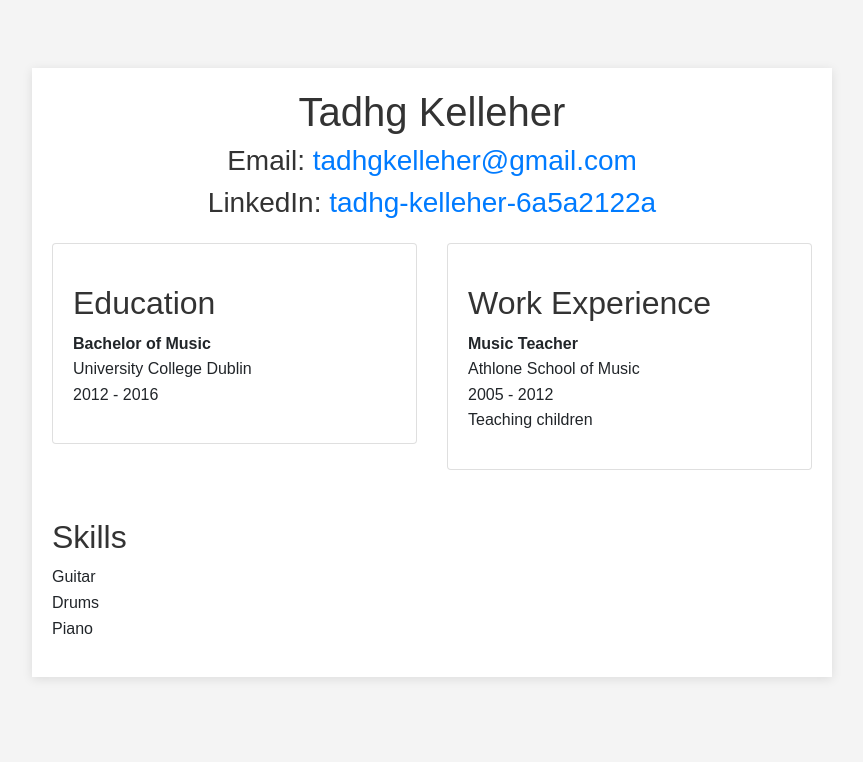
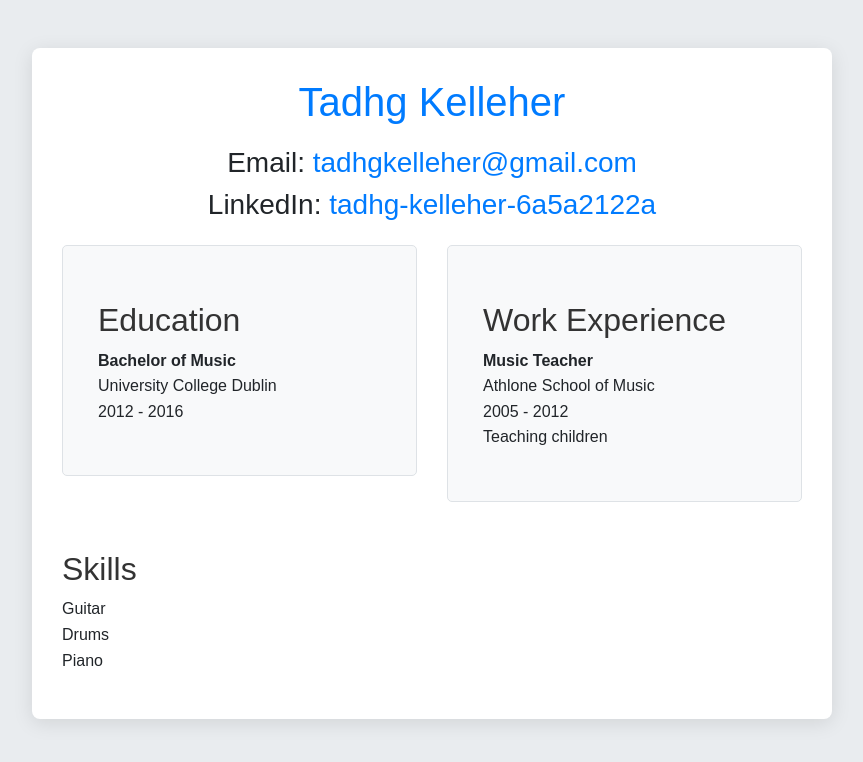
Before and after one commit to tadhgkelleher/CV-Website, a plain HTML site: page index.html in a window 1280 px wide. Shown: the whole page, without its empty margins (208-1071 px from the left). Drawn offline with nearby package versions, Linux system fonts and the light colour scheme.

Commit message:
Update styles.css

```diff
--- a/styles.css
+++ b/styles.css
@@ -2,33 +2,42 @@ body {
     font-family: Arial, sans-serif;
     line-height: 1.6;
     margin: 0;
-    padding: 20px;
-    background-color: #f4f4f4; /* Light gray background */
+    padding: 0;
+    background-color: #e9ecef; /* Light gray background */
 }
 
 .container {
     max-width: 800px; /* Limit the width of the content */
     margin: auto; /* Center the content */
-    padding: 20px;
+    padding: 30px; /* Increased padding for better spacing */
     background: white; /* White background for the content */
-    box-shadow: 0 2px 10px rgba(0, 0, 0, 0.1); /* Subtle shadow */
-}
-
-h1, h2, h3 {
-    color: #333; /* Dark gray text for headings */
+    border-radius: 8px; /* Rounded corners */
+    box-shadow: 0 4px 20px rgba(0, 0, 0, 0.1); /* Soft shadow for depth */
 }
 
 h1 {
     font-size: 2.5em; /* Larger font size for main heading */
+    color: #007bff; /* Bootstrap primary color for the main heading */
+    text-align: center; /* Centering the main heading */
+    margin-bottom: 20px; /* Space below the main heading */
 }
 
 h2 {
+    color: #333; /* Dark gray text for section headings */
     margin-top: 20px; /* Space above section headings */
 }
 
 ul {
     list-style-type: none; /* Remove bullets from lists */
     padding: 0; /* Remove padding */
+}
+
+.card {
+    background-color: #f8f9fa; /* Light background for cards */
+    border: 1px solid #dee2e6; /* Border color for cards */
+    border-radius: 5px; /* Rounded corners for cards */
+    padding: 15px; /* Padding inside cards */
+    margin-bottom: 20px; /* Space between cards */
 }
 
 footer {
@@ -38,7 +47,13 @@ footer {
     color: #666; /* Light gray text for footer */
 }
 
-/* Bootstrap Overrides */
-.card {
-    margin-bottom: 20px; /* Space between cards */
+/* Responsive adjustments */
+@media (max-width: 576px) {
+    .container {
+        padding: 15px; /* Reduced padding for small screens */
+    }
+
+    h1 {
+        font-size: 2em; /* Smaller heading for mobile */
+    }
 }
```
